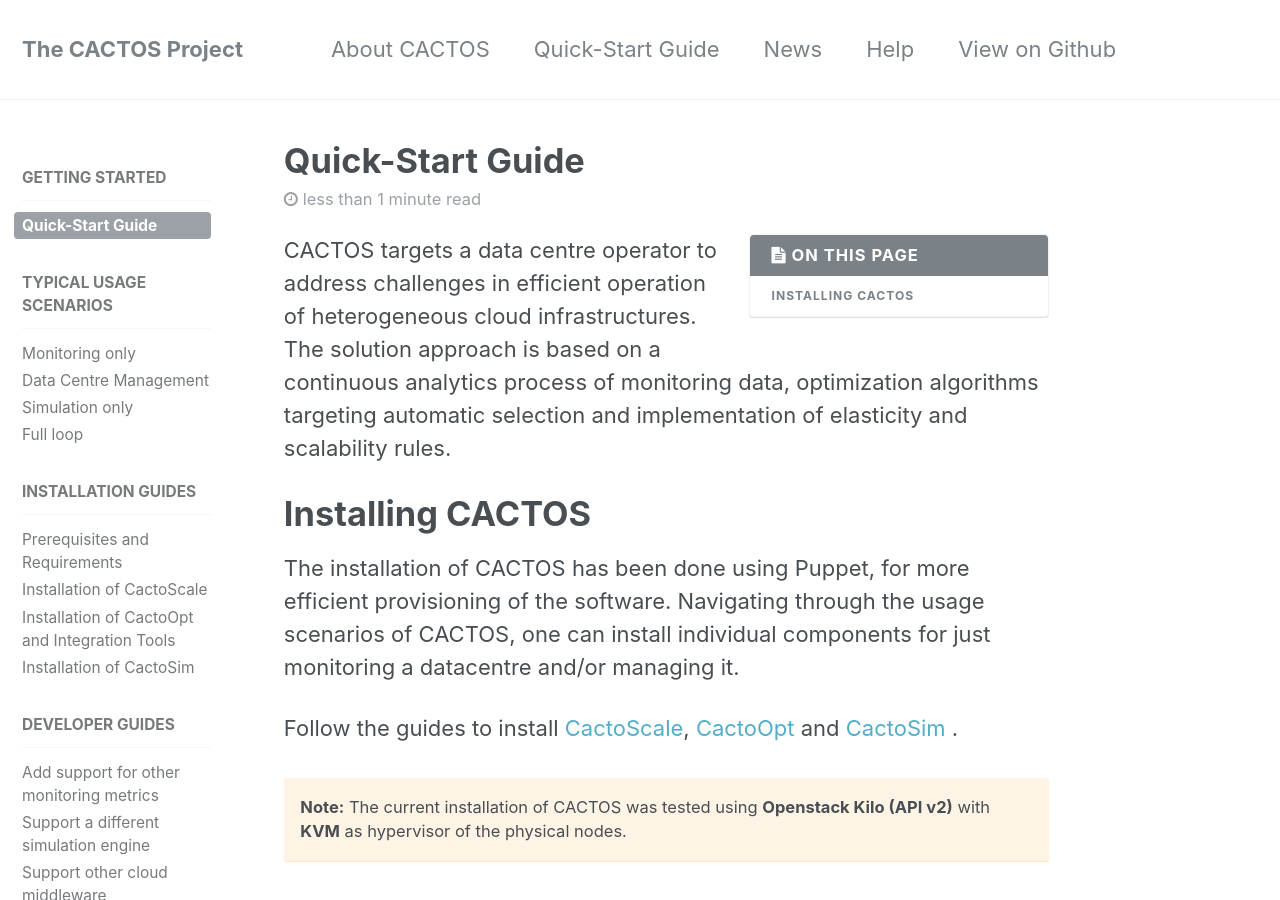
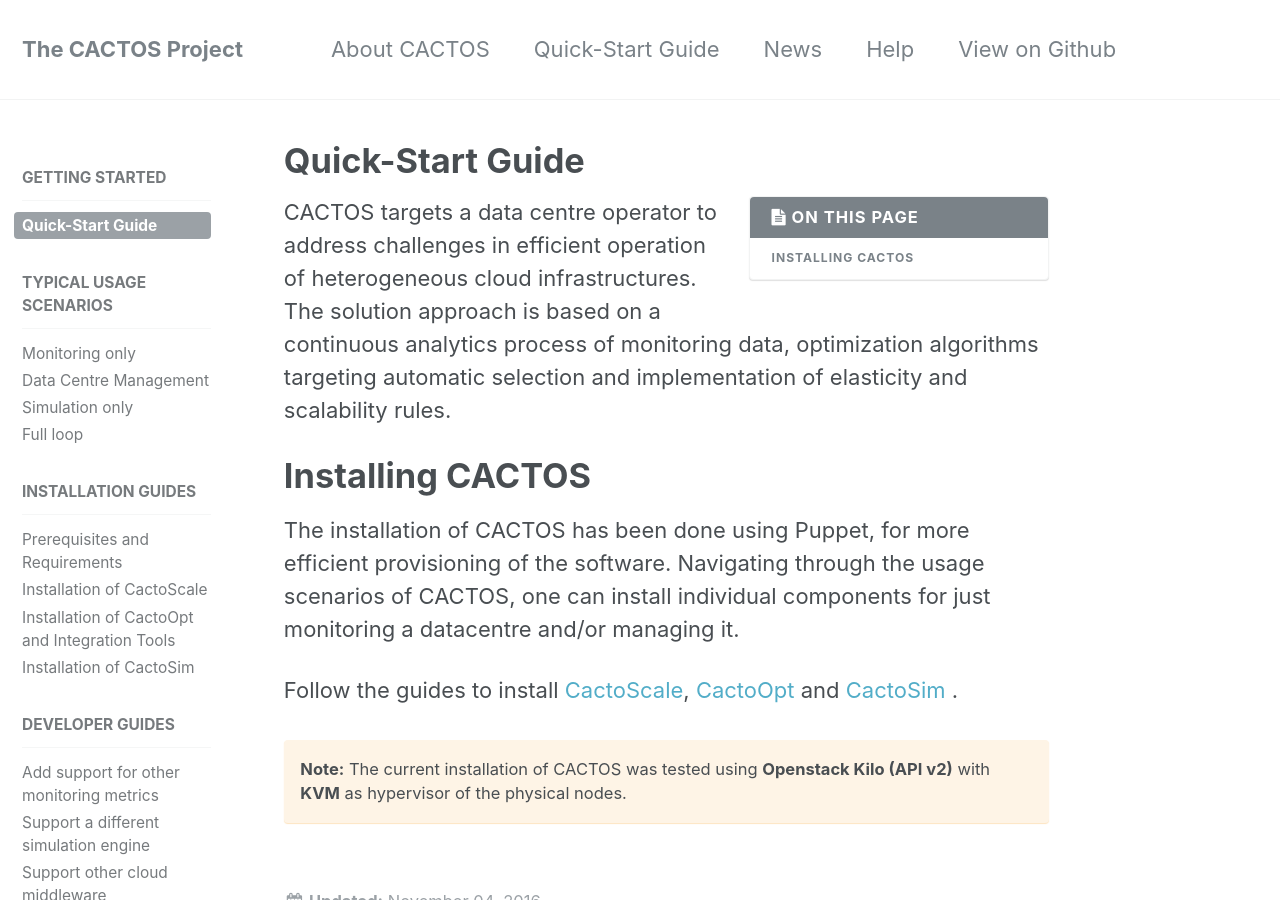
Before and after one commit to cactos/cactos.github.io, a Jekyll site: the page built from _docs/01_quick-start-guide.md, in a window 1280 px wide and 900 px high. Built offline with Jekyll 4.4.1, drawn with Linux system fonts in a browser that asks for light colours; some of the changed lines change nothing that is shown.

Commit message:
Try again

```diff
--- a/_config.yml
+++ b/_config.yml
@@ -188,7 +188,8 @@
       type: docs
     values:
       layout: single
-      read_time: true
+      modified: false
+      read_time: false
       author_profile: false
       share: false
       comments: false
```
